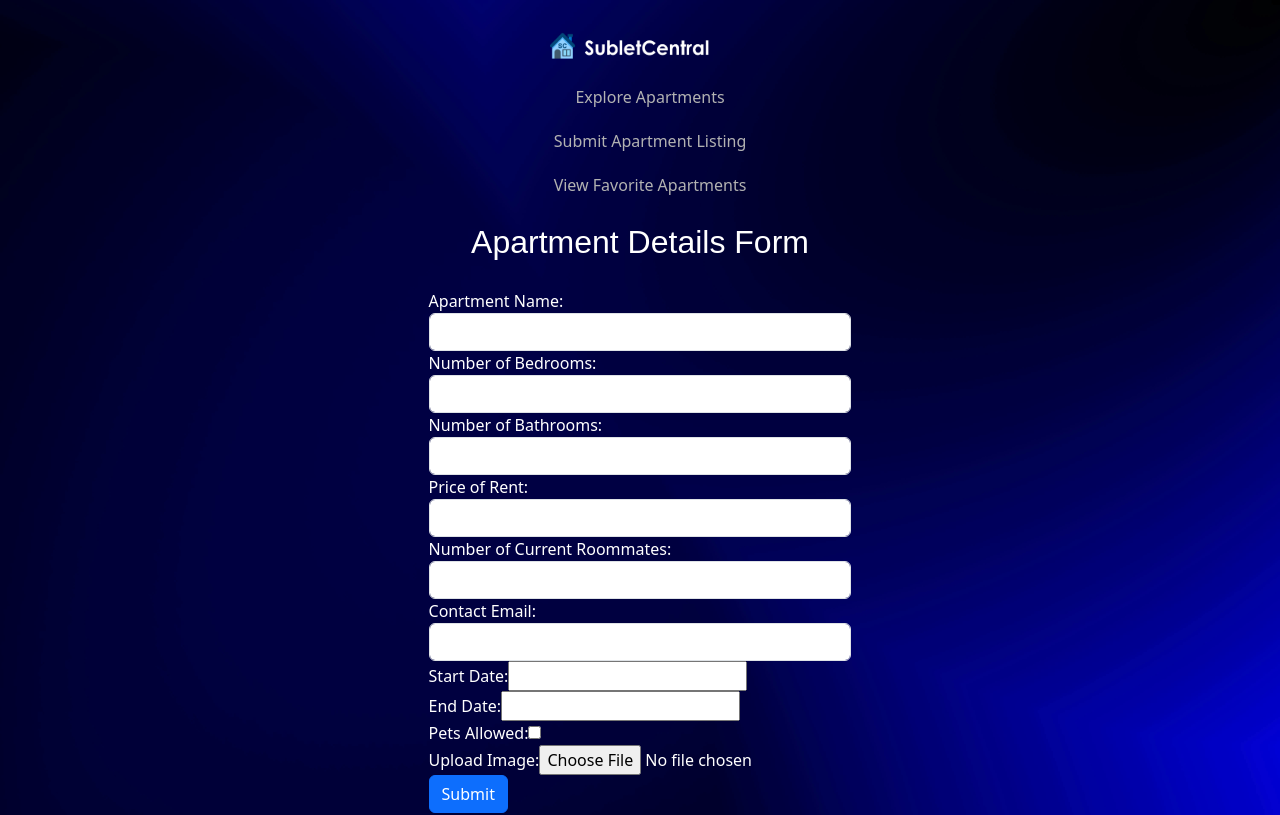
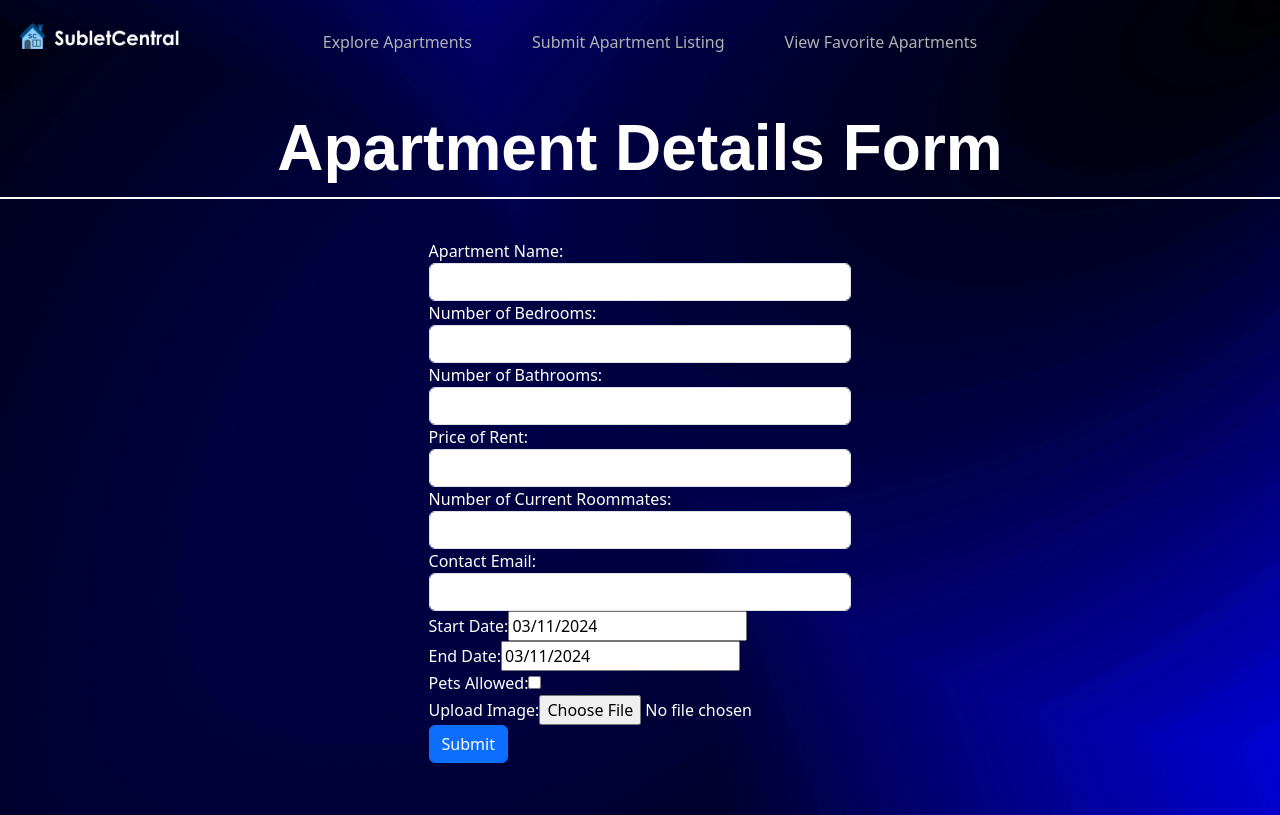
Before and after one commit to info340b-wi24/340project, a React (Create React App) app: page /ApartmentForm in a window 1280 px wide. Shown: the top 815 px of the page. Built offline with nearby package versions, Linux system fonts and the light colour scheme.

Commit message:
fixed css

```diff
--- a/src/css/combined.css
+++ b/src/css/combined.css
@@ -208,7 +208,7 @@ main {
 }
 
 .favorite-button.favorited {
-    color: #6f00ff; /* Dark pink color */
+    color: #6f00ff;
 }
 
 .card img {
@@ -291,6 +291,144 @@ main {
 
 .form-header h1 {
     font-family: 'Poppins', Arial, sans-serif;
+    font-size: 2.3em;
+    text-align: center;
+    margin-top: 30px;
+    margin-bottom: 20px;
+    width: 100%;
+    color: #ffffff;
+    font-weight: 1100;
+    border-bottom: 2px solid #ffffff;
+    padding-bottom: 10px;
+    font-weight: bold;
+}
+
+.form-header p {
+    font-family: 'Poppins', Arial, sans-serif;
     font-size: 2em;
     text-align: center;
+    margin-top: 40px;
+    margin-bottom: 20px;
+    width: 100%;
+    color: #ffffff;
+    font-weight: 1100;
+    padding-bottom: 10px;
 }
+
+.form-element {
+    margin-bottom: 10px;
+}
+
+.react-datepicker__input-container input {
+    color: black;
+}
+
+.contact-owner-button {
+    background-color: #FFDB58;
+    padding: 10px 20px;
+    border: none;
+    color: #000;
+    font-size: 16px;
+    margin-top: 20px;
+    cursor: pointer;
+    border-radius: 5px;
+    transition: background-color 0.3s ease-out;
+}
+
+.contact-owner-button:hover {
+    background-color: #FFD700;
+}
+
+@media (min-width: 1000px) {
+    .logo {
+        top: 20px;
+        left: 20px;
+        transform: none;
+    }
+
+    nav ul {
+        display: flex;
+        margin-top: 20px;
+    }
+
+    nav li {
+        margin: 0 20px;
+    }
+
+    .welcome-title {
+        font-size: 5em;
+    }
+
+    .page-title {
+        font-size: 4em;
+    }
+
+    .form-header h1 {
+        font-size: 4em;
+    }
+
+    #hamburger-menu {
+        display: none;
+    }
+}
+
+@media (min-width: 1600px) {
+    .logo {
+        top: 30px;
+        left: 30px;
+    }
+
+    nav ul {
+        margin-top: 30px;
+    }
+
+    nav li {
+        margin: 0 30px;
+    }
+
+    .welcome-title {
+        font-size: 7em;
+    }
+
+    .page-title {
+        font-size: 6em;
+    }
+
+    .form-header h1 {
+        font-size: 6em;
+    }
+
+    .card {
+        flex: 0 0 calc(25% - 20px);
+    }
+}
+
+.filter-container {
+    display: flex;
+    align-items: flex-end;
+}
+
+.rent-label,
+.max-rent-label,
+.select-season-label {
+    align-self: flex-end;
+    margin-bottom: 5px;
+}
+
+.max-rent-label {
+    margin-right: 30px;
+    margin-left: 10px;
+}
+
+select {
+    color: black;
+    background-color: white;
+    padding: 5px;
+    margin: 5px 0;
+}
+
+option {
+    color: black;
+    background-color: white;
+    padding: 5px;
+}
```
